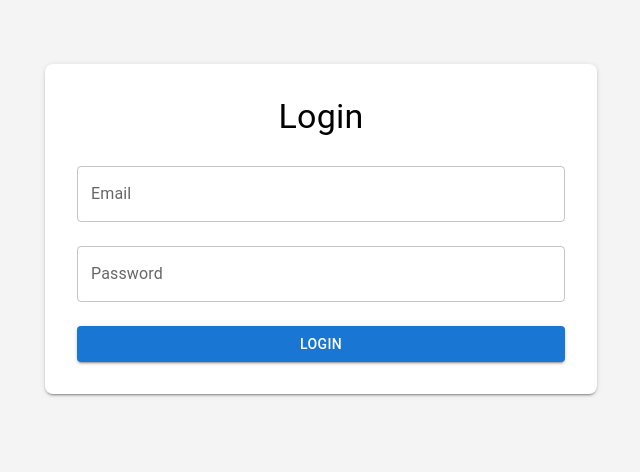
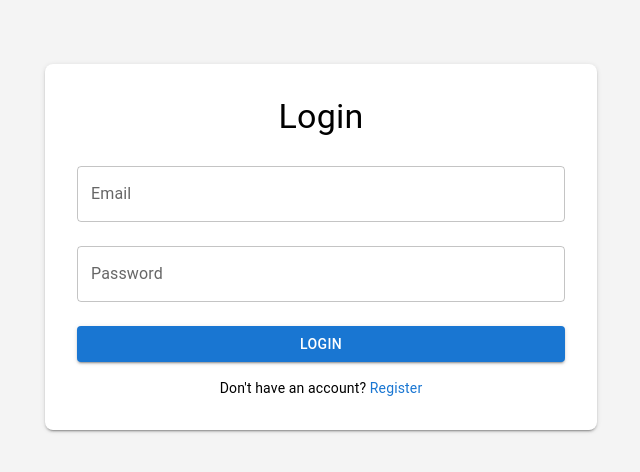
Before and after one commit to ay690/Scholarships, a React (Create React App) app in the folder client/: page /login in a window 1280 px wide. Shown: the top 472 px of the page, without its empty margins (319-959 px from the left). Built offline with nearby package versions, Linux system fonts and the light colour scheme.

Commit message:
feat: add login and register link for  users

```diff
--- a/client/src/App.js
+++ b/client/src/App.js
@@ -1,14 +1,20 @@
-import React from 'react';
-import { BrowserRouter as Router, Routes, Route } from 'react-router-dom';
-import Login from './components/Login';
-import Register from './components/Register';
-import ScholarshipSearch from './components/ScholarshipSearch';
-import './App.css';
+import React from "react";
+import {
+  BrowserRouter as Router,
+  Routes,
+  Route,
+  Navigate,
+} from "react-router-dom";
+import Login from "./components/Login";
+import Register from "./components/Register";
+import ScholarshipSearch from "./components/ScholarshipSearch";
+import "./App.css";
 
 function App() {
   return (
     <Router>
       <Routes>
+        <Route path="/" element={<Navigate to={"/login"} />} />
         <Route path="/login" element={<Login />} />
         <Route path="/register" element={<Register />} />
         <Route path="/search" element={<ScholarshipSearch />} />
--- a/client/src/components/Login.jsx
+++ b/client/src/components/Login.jsx
@@ -1,11 +1,11 @@
 import React, { useState } from 'react';
 import axios from 'axios';
-import { Container, TextField, Button, Typography, Box } from '@mui/material';
+import { Container, TextField, Button, Typography, Box, Link } from '@mui/material';
 import { motion } from 'framer-motion';
-import { useNavigate } from 'react-router-dom';
+import { useNavigate, Link as RouterLink } from 'react-router-dom';
 
 const Login = () => {
-  const [email, setEmail]       = useState('');
+  const [email, setEmail] = useState('');
   const [password, setPassword] = useState('');
   const navigate = useNavigate();
 
@@ -53,6 +53,14 @@ const Login = () => {
               Login
             </Button>
           </form>
+          <Box sx={{ mt: 2, textAlign: 'center' }}>
+            <Typography variant="body2">
+              Don't have an account?{' '}
+              <Link component={RouterLink} to="/register" underline="hover">
+                Register
+              </Link>
+            </Typography>
+          </Box>
         </Box>
       </motion.div>
     </Container>
--- a/client/src/components/Register.jsx
+++ b/client/src/components/Register.jsx
@@ -1,14 +1,14 @@
 import React, { useState } from 'react';
 import axios from 'axios';
-import { Container, TextField, Button, Typography, Box } from '@mui/material';
+import { Container, TextField, Button, Typography, Box, Link } from '@mui/material';
 import { motion } from 'framer-motion';
-import { useNavigate } from 'react-router-dom';
+import { useNavigate, Link as RouterLink } from 'react-router-dom';
 
 const Register = () => {
   const [name, setName] = useState('');
-  const [email,    setEmail]    = useState('');
+  const [email, setEmail] = useState('');
   const [password, setPassword] = useState('');
-  const [caste,    setCaste]    = useState('');
+  const [caste, setCaste] = useState('');
   const [religion, setReligion] = useState('');
   const navigate = useNavigate();
 
@@ -79,6 +79,14 @@ const Register = () => {
               Register
             </Button>
           </form>
+          <Box sx={{ mt: 2, textAlign: 'center' }}>
+            <Typography variant="body2">
+              Already have an account?{' '}
+              <Link component={RouterLink} to="/login" underline="hover">
+                Login
+              </Link>
+            </Typography>
+          </Box>
         </Box>
       </motion.div>
     </Container>
```
